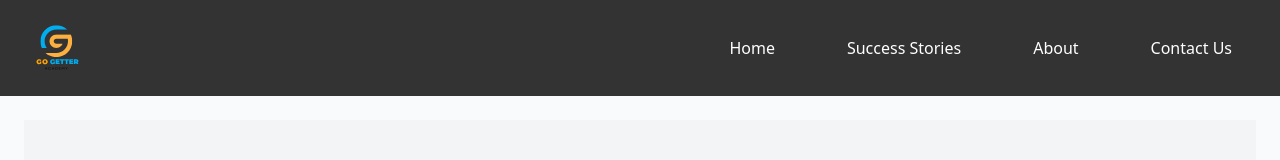
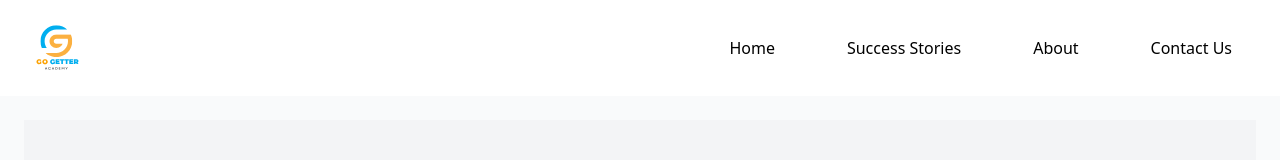
Before and after one commit to mrhasansan/go-getter, a React (Vite) app: page / in a window 1280 px wide. Shown: the top 160 px of the page. Built offline with nearby package versions, Linux system fonts and the light colour scheme.

Commit message:
change bacground header and footer

```diff
--- a/index.html
+++ b/index.html
@@ -2,7 +2,7 @@
 <html lang="en">
   <head>
     <meta charset="UTF-8" />
-    <link rel="icon" type="image/svg+xml" href="/vite.svg" />
+    <link rel="icon" type="image/svg+xml" href="/src/assets/gogetterlogo.svg" />
     <meta name="viewport" content="width=device-width, initial-scale=1.0" />
     <title>Go-getter</title>
   </head>
--- a/src/components/footer.tsx
+++ b/src/components/footer.tsx
@@ -2,7 +2,7 @@ import { FaInstagram, FaWhatsapp, FaYoutube, FaTiktok } from "react-icons/fa";
 
 export function FooterRoute() {
   return (
-    <footer className="bg-secondary text-white py-12">
+    <footer className=" bg-white text-black py-12">
       <div className="max-w-6xl mx-auto text-center">
         {/* Social Media Icons */}
         <div className="flex justify-center mt-8 space-x-6 text-2xl">
--- a/src/home.tsx
+++ b/src/home.tsx
@@ -11,19 +11,19 @@ export function HomeRoute() {
   return (
     <div className="min-h-screen bg-gray-50">
       {/* Header */}
-      <header className="bg-secondary text-white py-4 px-6 flex justify-between items-center">
+      <header className=" bg-white text-black py-4 px-6 flex justify-between items-center">
         <div>
           {/* Logo */}
           <img src={Logo} alt="Go Getter Logo" className="w-16 h-16 object-contain" />
         </div>
         <div>
           {/* Hamburger Icon (Visible on small devices) */}
-          <button className="sm:hidden text-white text-3xl" onClick={() => setIsOpen(!isOpen)}>
+          <button className="sm:hidden text-black text-3xl" onClick={() => setIsOpen(!isOpen)}>
             {isOpen ? "✕" : "☰"}
           </button>
 
           {/* Navigation Menu */}
-          <nav className={`${isOpen ? "block" : "hidden"} absolute top-16 left-0 w-full bg-secondary sm:block sm:static sm:flex sm:space-x-6`}>
+          <nav className={`${isOpen ? "block" : "hidden"} absolute top-16 left-0 w-full  sm:block sm:static sm:flex sm:space-x-6`}>
             <a href="#success-stories" className="block px-6 py-2 hover:underline">
               Home
             </a>
```
